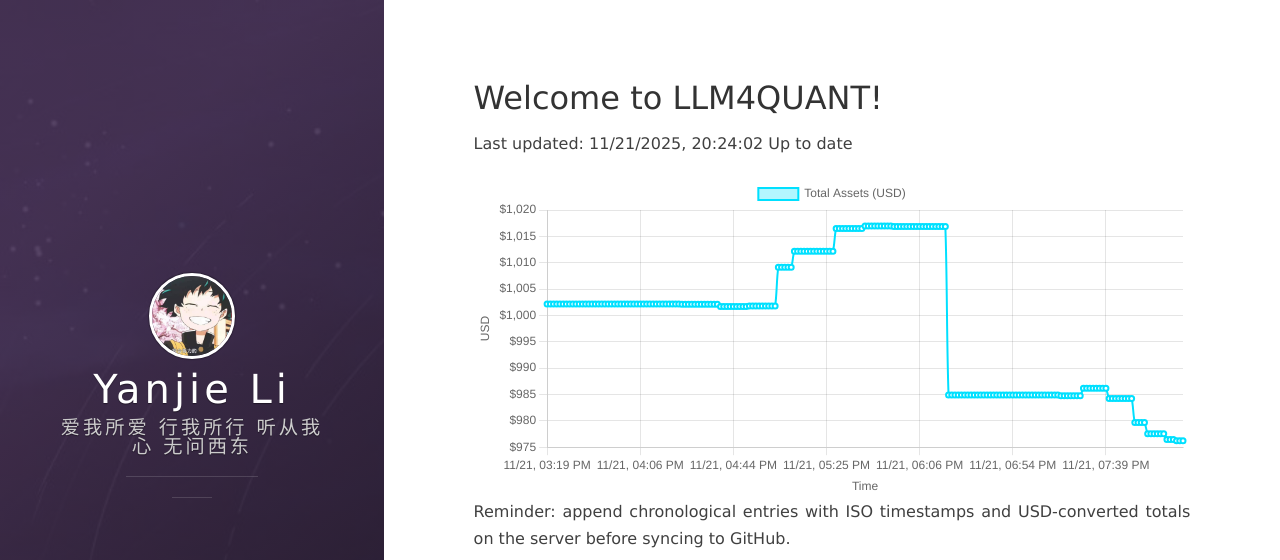
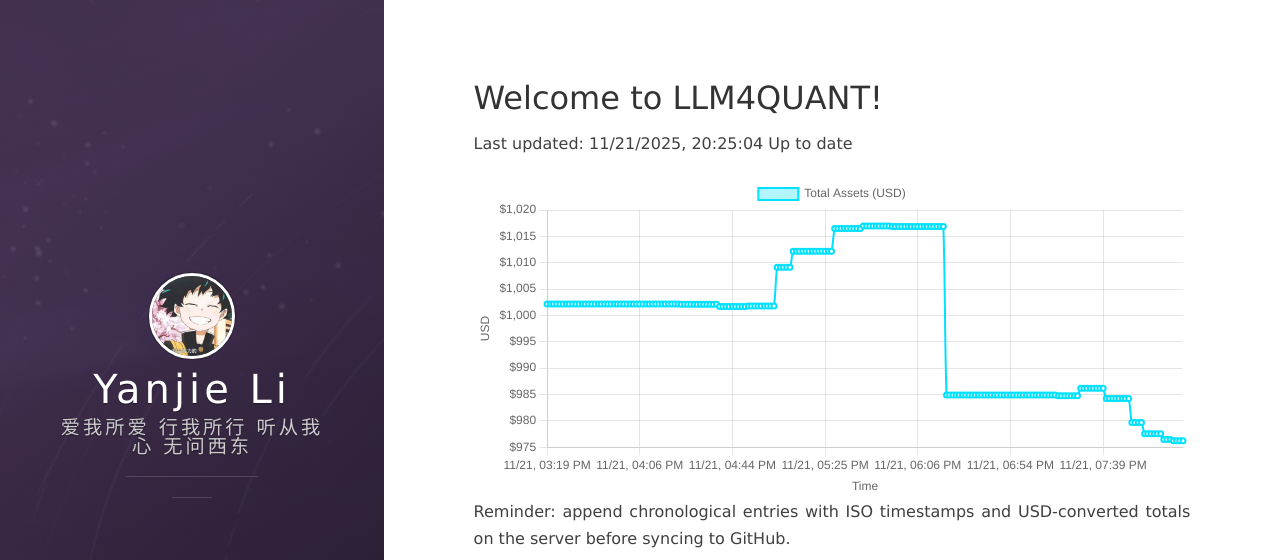
Before and after one commit to leeyegy/leeyegy.github.io, a Jekyll site: the page built from live-trading.html, in a window 1280 px wide and 1000 px high. Shown: the top 560 px of the window. Built offline with Jekyll 4.4.1, drawn with Linux system fonts in a browser that asks for light colours; nearby versions of some CDN libraries.

Commit message:
AccountMonitor: update balance history 2025-11-22T04:25:04+08:00

```diff
--- a/assets/data/binance/balance-history.json
+++ b/assets/data/binance/balance-history.json
@@ -1,5 +1,5 @@
 {
-  "generatedAt": "2025-11-22T04:24:02+08:00",
+  "generatedAt": "2025-11-22T04:25:04+08:00",
   "asset": "total_usd_value",
   "history": [
     {
@@ -797,6 +797,10 @@
     {
       "timestamp": "2025-11-22T04:24:02+08:00",
       "totalUsd": 976.21937739
+    },
+    {
+      "timestamp": "2025-11-22T04:25:04+08:00",
+      "totalUsd": 976.21937739
     }
   ]
 }
```
